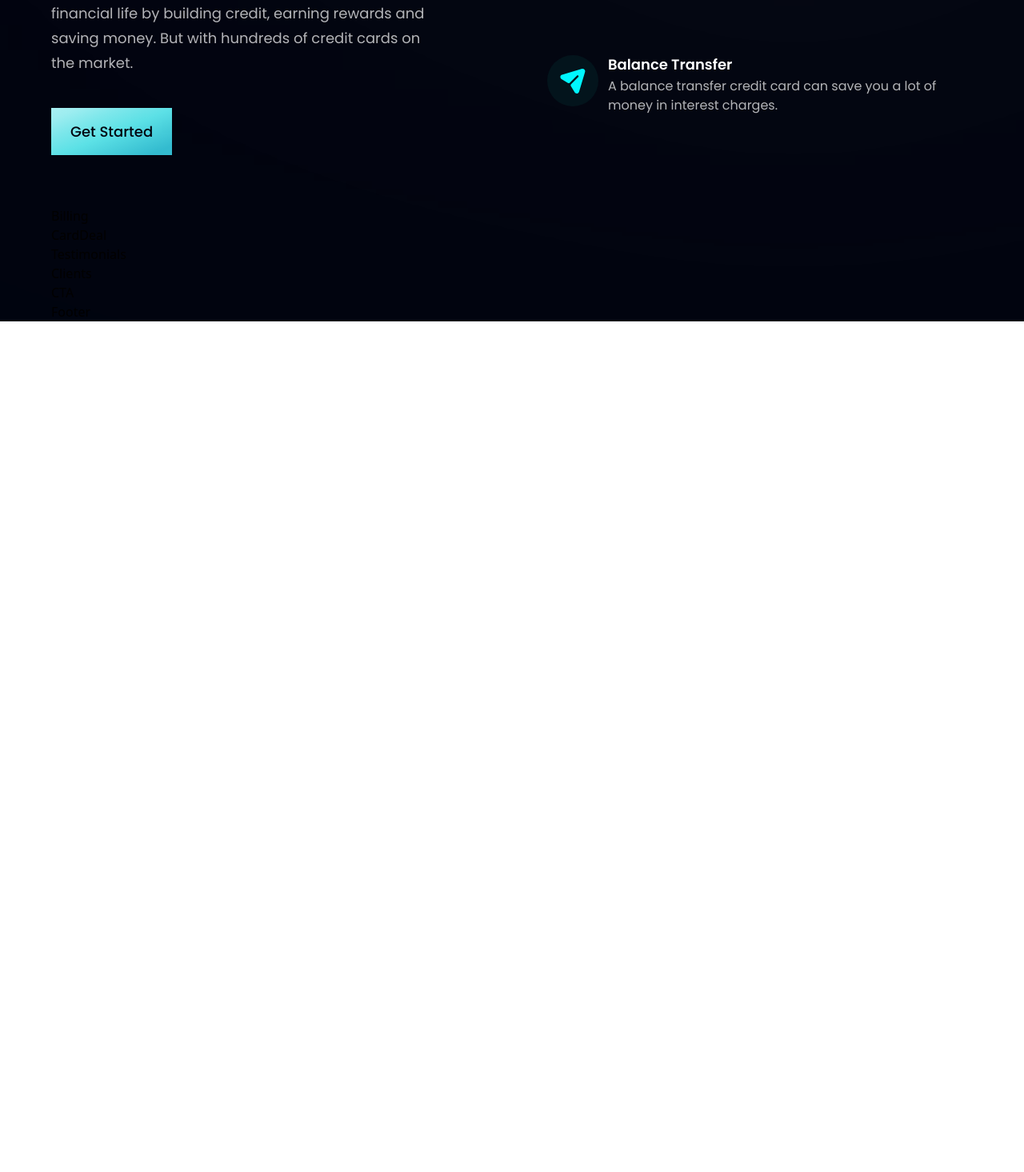
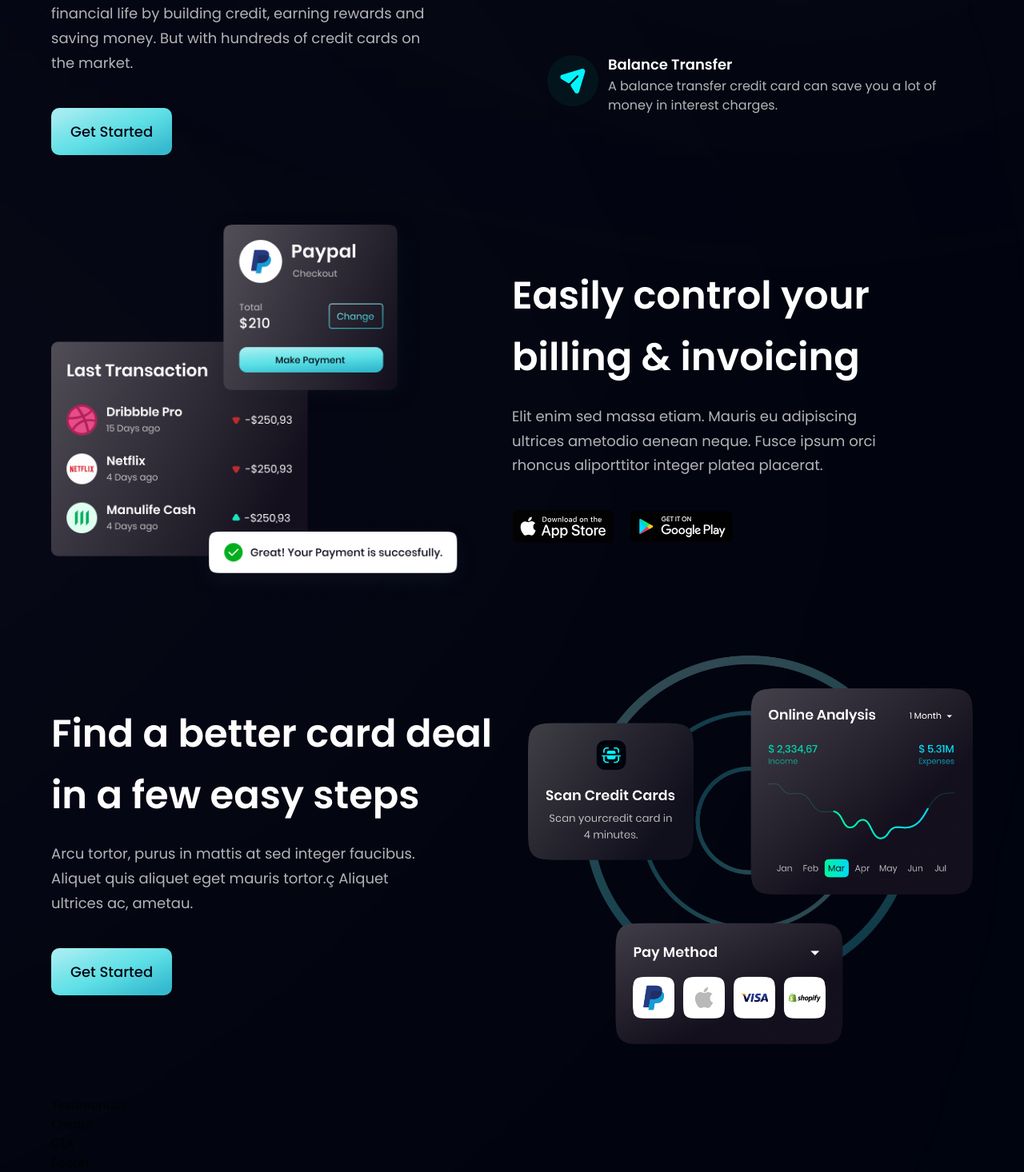
Before and after one commit to tommyboiii004/firstApp, a React (Vite) app in the folder bank_app/: page / in a window 1280 px wide. Shown: the part 1288-2754 px from the top of the page at 80% size. Before the commit the page ends 1690 px from the top, so only its background shows below. Built offline with nearby package versions, Linux system fonts and the light colour scheme.

Commit message:
Billing & cardDeal section completed

```diff
--- a/bank_app/src/components/Billing.jsx
+++ b/bank_app/src/components/Billing.jsx
@@ -1,9 +1,32 @@
-import React from 'react'
+import { apple, bill, google } from '../assets'
+import styles, { layout } from '../style'
 
-const Billing = () => {
-    return (
-        <div>Billing</div>
-    )
-}
+const Billing = () => (
+    <section id='product' className={layout.sectionImgReverse}>
+        <div className={layout.sectionImgReverse}>
+            <img src={bill} alt="billing" className='w-[100%] h-[100%] relative z-[5]' />
+
+            <div className=' absolute z-[3] -left-1/2 top-0 w-[50%] h-[50%] rounded-full white__gradient' />
+            <div className=' absolute z-[0] -left-1/2 bottom-0 w-[50%] h-[50%] rounded-full pink__gradient' />
+        </div>
+        <div className={layout.sectionInfo}>
+            <h2 className={styles.heading2}>Easily control your <br className=' sm:block hidden' /> billing & invoicing</h2>
+            <p className={`${styles.paragraph} max-w-[470px] mt-5`}>
+                Elit enim sed massa etiam. Mauris eu adipiscing ultrices ametodio
+                aenean neque. Fusce ipsum orci rhoncus aliporttitor integer platea
+                placerat.
+            </p>
+
+            <div className='flex flex-row flex-wrap sm:mt-10 mt-6'>
+                <img src={apple} alt="appleStore" className='w-[128px] h-[42px] mr-5 cursor-pointer' />
+                <img src={google} alt="googlePlay" className='w-[128px] h-[42px] cursor-pointer' />
+            </div>
+
+        </div>
+
+
+
+    </section>
+)
 
 export default Billing
--- a/bank_app/src/components/Button.jsx
+++ b/bank_app/src/components/Button.jsx
@@ -2,7 +2,7 @@
 
 const Button = ({ styles }) => {
     return (
-        <button type="button" className={`py-4 px-6 bg-blue-gradient font-poppins font-medium text-[18px] text-primary outline-none ${styles}`}>
+        <button type="button" className={`py-4 px-6 bg-blue-gradient font-poppins font-medium text-[18px] text-primary outline-none ${styles} rounded-[10px]`}>
             Get Started
 
         </button>
--- a/bank_app/src/components/CardDeal.jsx
+++ b/bank_app/src/components/CardDeal.jsx
@@ -1,9 +1,28 @@
-import React from 'react'
+import { card } from "../assets"
+import styles, { layout } from '../style'
+import Button from './Button'
 
-const CardDeal = () => {
-    return (
-        <div>CardDeal</div>
-    )
-}
+const CardDeal = () => (
+    <section className={layout.section}>
+        <div className={layout.sectionInfo}>
+            <h2 className={styles.heading2}>
+                Find a better card deal <br className="sm:block hidden" /> in a few easy steps
+            </h2>
+            <p className={`${styles.paragraph} max-w-[480px] mt-5`}>
+                Arcu tortor, purus in mattis at sed integer faucibus. Aliquet quis
+                aliquet eget mauris tortor.ç Aliquet ultrices ac, ametau.
+            </p>
+            <Button styles="mt-10" />
+        </div>
+
+        <div className={layout.sectionImg}>
+            <img src={card} alt="card" className="w-[100%] h-[100%]" />
+
+        </div>
+
+
+
+    </section>
+)
 
 export default CardDeal
```
